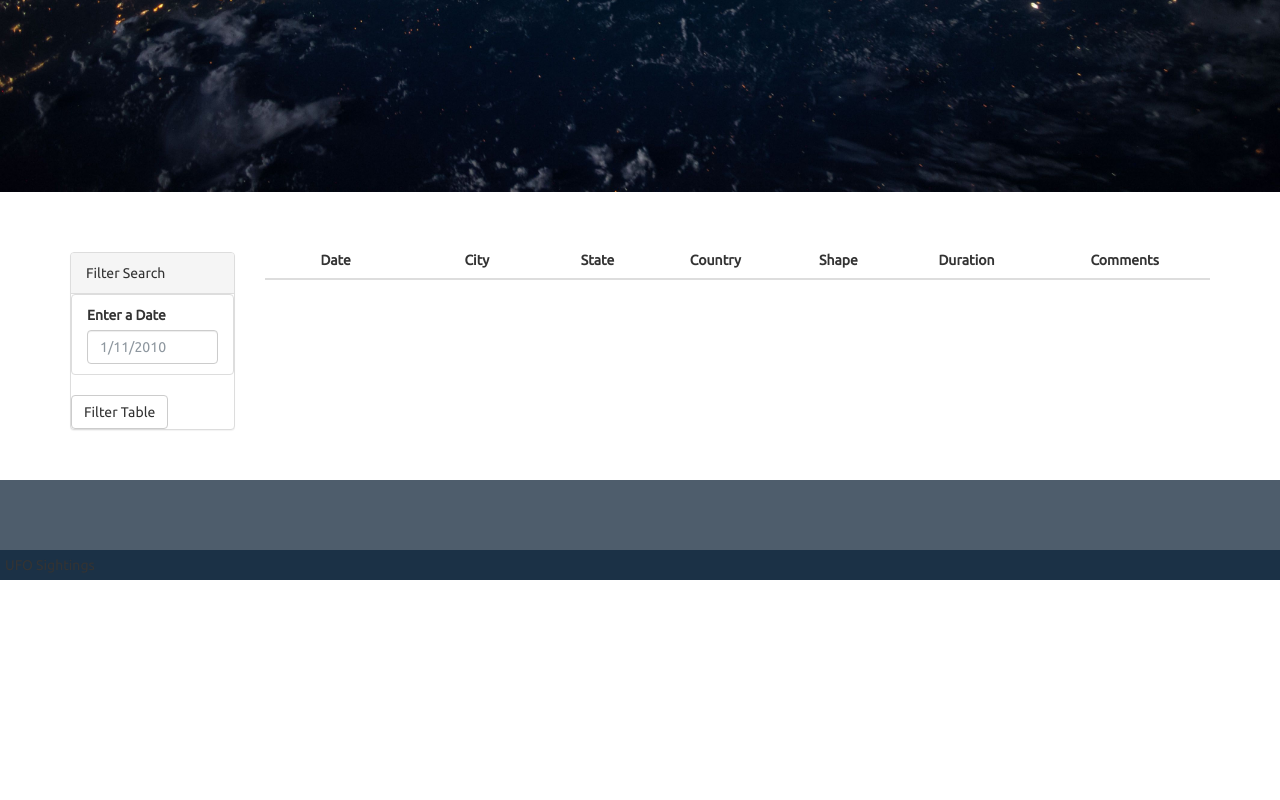
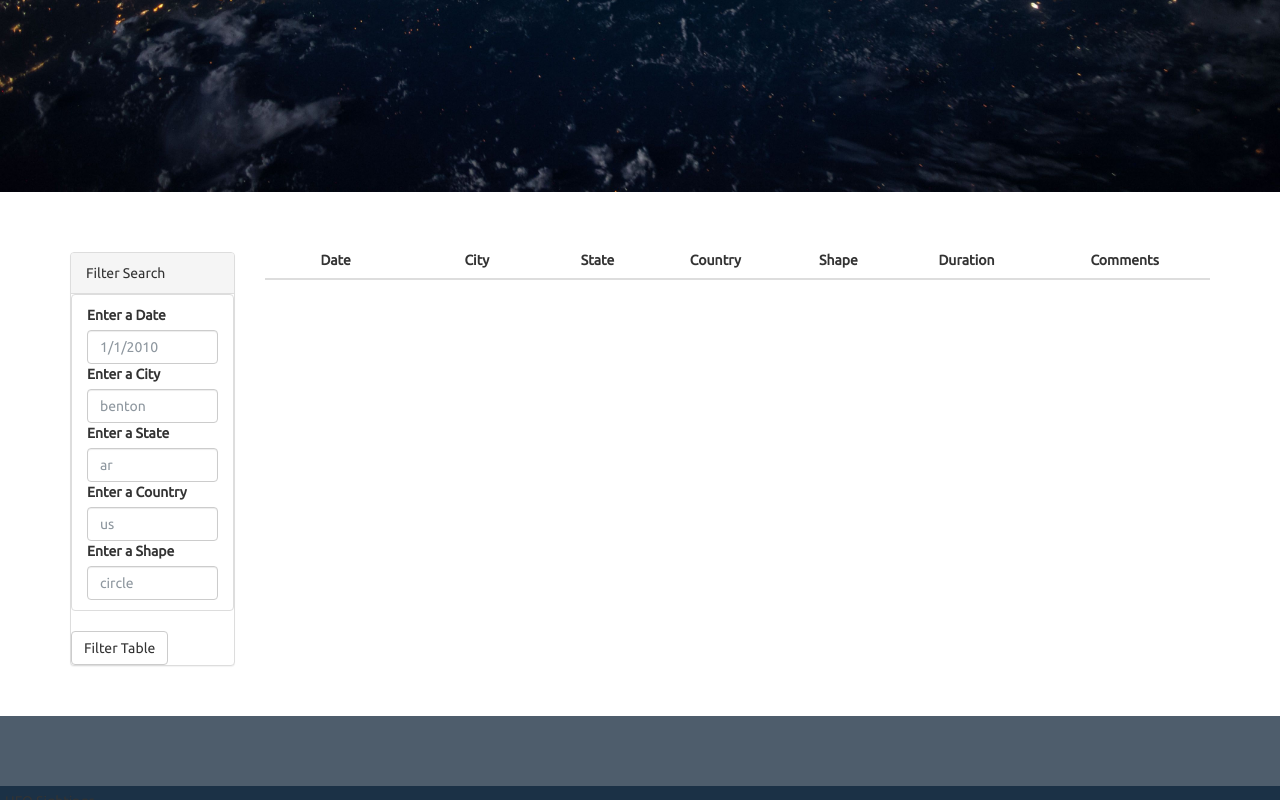
Before and after one commit to ramsun/filters-and-DOM-manipulation, a plain HTML site: page index.html in a window 1280 px wide. Shown: the part 420-1220 px from the top of the page. Before the commit the page ends 1000 px from the top, so only its background shows below. Drawn offline with nearby package versions, Linux system fonts and the light colour scheme.

Commit message:
Added new form fields for more filters

```diff
--- a/index.html
+++ b/index.html
@@ -37,8 +37,19 @@
                     <ul class="list-group" id="filters">
                       <li class="filter list-group-item">
                         <label for="date">Enter a Date</label>
-                        <!-- Use D3 to collect the entry in this input box -->
-                        <input class="form-control" id="datetime" type="text" placeholder="1/11/2010">
+                        <input class="form-control" id="datetime" type="text" placeholder="1/1/2010">
+
+                        <label for="date">Enter a City</label>
+                        <input class="form-control" id="city" type="text" placeholder="benton">
+
+                        <label for="date">Enter a State</label>
+                        <input class="form-control" id="state" type="text" placeholder="ar">
+
+                        <label for="date">Enter a Country</label>
+                        <input class="form-control" id="country" type="text" placeholder="us">
+
+                        <label for="date">Enter a Shape</label>
+                        <input class="form-control" id="shape" type="text" placeholder="circle">
                       </li>
                     </ul>
                   </div>
@@ -73,6 +84,7 @@
       <span class="bottom">UFO Sightings</span>
     </footer>
   </div>
+  <!-- D3 dependency and JS files -->
   <script src="https://cdnjs.cloudflare.com/ajax/libs/d3/4.11.0/d3.js"></script>
   <script src="static/js/data.js"></script>
   <script src="static/js/app.js"></script>
```
